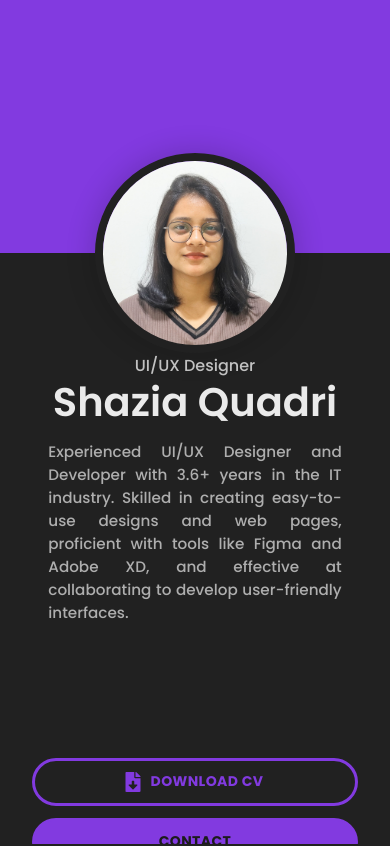
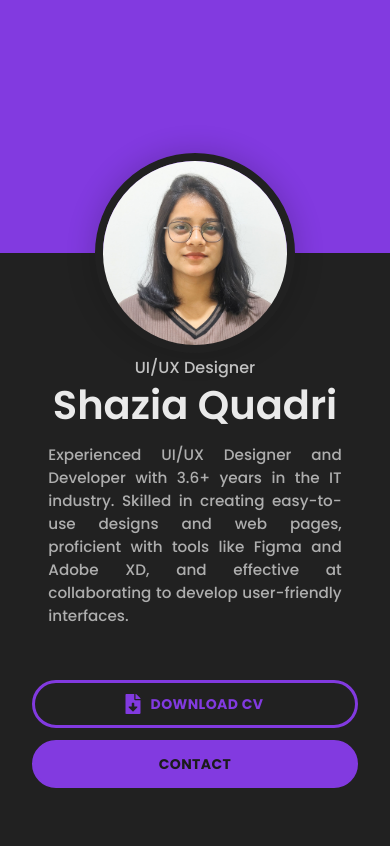
Before and after one commit to ShaziahQ/portfolio, a React (Vite) app: page / in a window 390 px wide. Shown: the top 846 px of the page. Built offline with nearby package versions, Linux system fonts and the light colour scheme; a web font is replaced by a local one.

Commit message:
style fixed

```diff
--- a/src/components/Landing/Landing.css
+++ b/src/components/Landing/Landing.css
@@ -189,7 +189,7 @@
   }
 
   .lcr--content {
-    margin-top: 10rem;
+    margin-top: 10vh;
     width: 100%;
   }
 
@@ -213,7 +213,7 @@
   .lcr-buttonContainer {
     align-items: center;
     justify-content: space-around;
-    margin-top: 10rem;
+    margin-top: 5rem;
   }
 
   .lcr-buttonContainer button {
```
